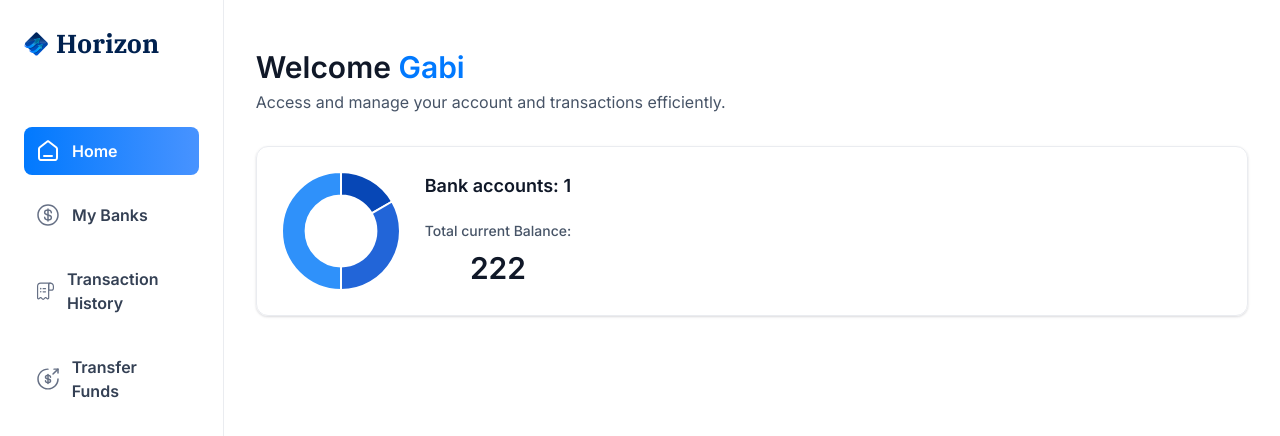
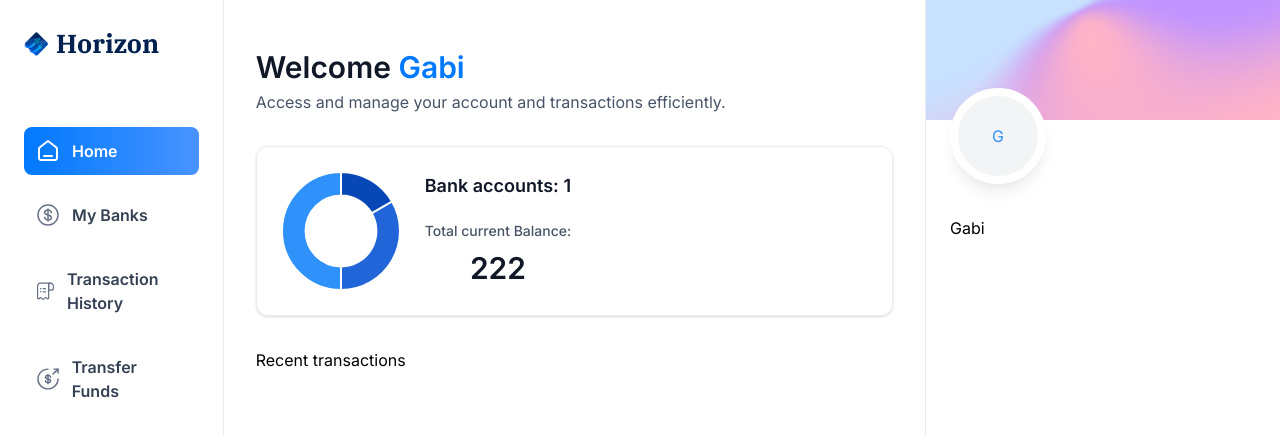
Before and after one commit to gabyesca27/bankwallet, a Next.js app: page / in a window 1280 px wide. Shown: the top 436 px of the page. Built offline with nearby package versions, Linux system fonts and the light colour scheme.

Commit message:
adding right sidebar

```diff
--- a/app/(root)/page.tsx
+++ b/app/(root)/page.tsx
@@ -1,28 +1,42 @@
-import React from 'react'
-import HeaderBox from '../components/HeaderBox'
-import TotalBalanceBox from '../components/TotalBalanceBox'
+'use client';
+import React from "react";
+import HeaderBox from "../components/HeaderBox";
+import TotalBalanceBox from "../components/TotalBalanceBox";
+import RightSidebar from "../components/RightSidebar";
 
 const Home = () => {
-    const loggedIn ={ firstName: 'Gabi'}
+  const loggedIn = { firstName: "Gabi" };
+  const transactions = []; // o el objeto que necesites
+  const banks = [];        // o el objeto que necesites
+
   return (
-    <section className='home'>
-    <div className='home-content'>
+    <section className="home">
+      <div className="home-content">
         <header className="home-header">
           <HeaderBox
             type="greeting"
             title="Welcome"
-            user={loggedIn?.firstName || 'Guest'}
+            user={loggedIn?.firstName || "Guest"}
             subtext="Access and manage your account and transactions efficiently."
           />
         </header>
+
         <TotalBalanceBox
           accounts={[]}
           totalBanks={1}
           totalCurrentBalance={222.222}
         />
+
+        <p>Recent transactions</p>
       </div>
+
+      <RightSidebar
+        user={loggedIn}
+        transactions={transactions}
+        banks={banks}
+      />
     </section>
-  )
-}
+  );
+};
 
-export default Home
+export default Home;
--- /dev/null
+++ b/app/components/RightSidebar.tsx
@@ -0,0 +1,27 @@
+'use client'
+import React from "react";
+
+const RightSidebar = ({ user, transactions, banks }:
+     RightSidebarProps) => {
+  return (
+  <aside className="right-sidebar">
+    <section className="flex flex-col pb-8">
+        <div className="profile-banner"/>
+        <div className="profile">
+        <div className="profile-img">
+            <span className="tect-5cl font-bols text-blue-500">
+                {user.firstName[0]}
+            </span>
+        </div>
+        <div className="profile-details">
+            <h1>
+                {user.firstName} {user.lastName}
+            </h1>
+        </div>
+        </div>
+    </section>
+  </aside>
+)
+};
+
+export default RightSidebar;
```
Lines whose indentation alone changed are shown as unchanged.
